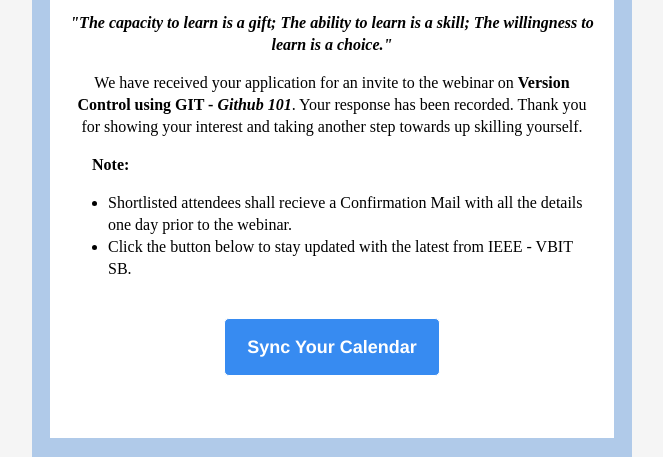
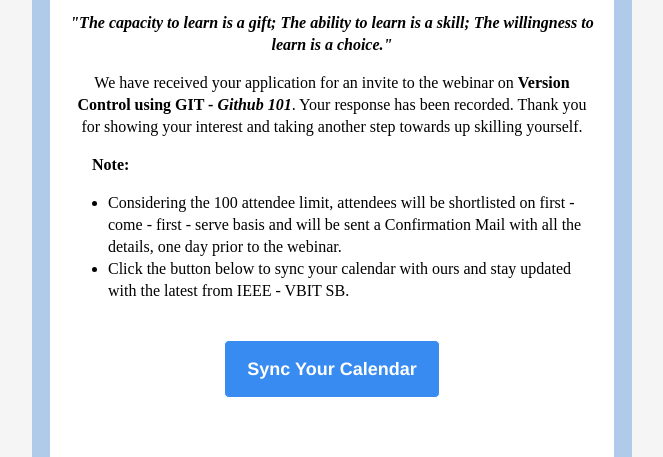
Before and after one commit to Robotic7o7/NewConfirmation, a plain HTML site: page index.html in a window 1280 px wide. Shown: the part 941-1398 px from the top of the page, without its empty margins (308-971 px from the left). Drawn offline with Linux system fonts and the light colour scheme.

Commit message:
Modifications

```diff
--- a/index.html
+++ b/index.html
@@ -45,7 +45,7 @@
                   <table class="m_-8901952281184217417wrapper" role="module" border="0" cellpadding="0" cellspacing="0" width="100%" style="table-layout:fixed">
                         <tbody><tr>
                           <td style="font-size:6px;line-height:10px;padding:0px 0px 0px 0px" valign="top" align="center">
-                            <img class="m_-8901952281184217417max-width CToWUd a6T" border="0" style="display:block;color:#000000;text-decoration:none;font-family:Helvetica,arial,sans-serif;font-size:16px;max-width:100%!important;width:100%;height:auto!important" src="https://lh3.googleusercontent.com/4M3GMmesLokWcmg93mHgAxhoWKgDnwWi7PWQrItogCt9x2JYFq5okMEO8bzqmq-8qxq1_GJSPavV3r3pVIn1f6eLvrjAOPiGe6JjLTSn_K26rCHBA5S2thVN6HQ2rMlL7p8pbAqB5w=w2400" alt="Registration Successful" width="600" tabindex="0">
+                            <img class="m_-8901952281184217417max-width CToWUd a6T" border="0" style="display:block;color:#000000;text-decoration:none;font-family:Helvetica,arial,sans-serif;font-size:16px;max-width:100%!important;width:100%;height:auto!important" src="https://lh3.googleusercontent.com/KAj2033_4fi0SHx9UP7gJPgOtZZPCBKv78_We-BqVOZXiTiEPcbssOQ3Ym5TkJtn2PJ1tok81G90Z5H4vroTYr9lT7JOD9ckfykJwkcDCuc_hSC0JPkXp37-13cw7Avh8HOzX7tqAQ=w2400" alt="Registration Successful" width="600" tabindex="0">
                           </td>
                         </tr>
                       </tbody></table>
@@ -75,8 +75,8 @@
               <div><p align="center">We have received your application for an invite to the webinar on <strong>Version Control using GIT - <em>Github 101</em></strong>. Your response has been recorded. Thank you for showing your interest and taking another step towards up skilling yourself.</div>
               <div>&nbsp;&nbsp;&nbsp;&nbsp;&nbsp;&nbsp;<strong>Note: </strong></div>
               <div><ul>
-                  <li>Shortlisted attendees shall recieve a Confirmation Mail with all the details one day prior to the webinar.</li>
-                  <li>Click the button below to stay updated with the latest from IEEE - VBIT SB.</li>
+                  <li>Considering the 100 attendee limit, attendees will be shortlisted on first - come - first - serve basis and will be sent a Confirmation Mail with all the details, one day prior to the webinar.</li>
+                  <li>Click the button below to sync your calendar with ours and stay updated with the latest from IEEE - VBIT SB.</li>
               </ul></div>
 
               <div><br>
```
